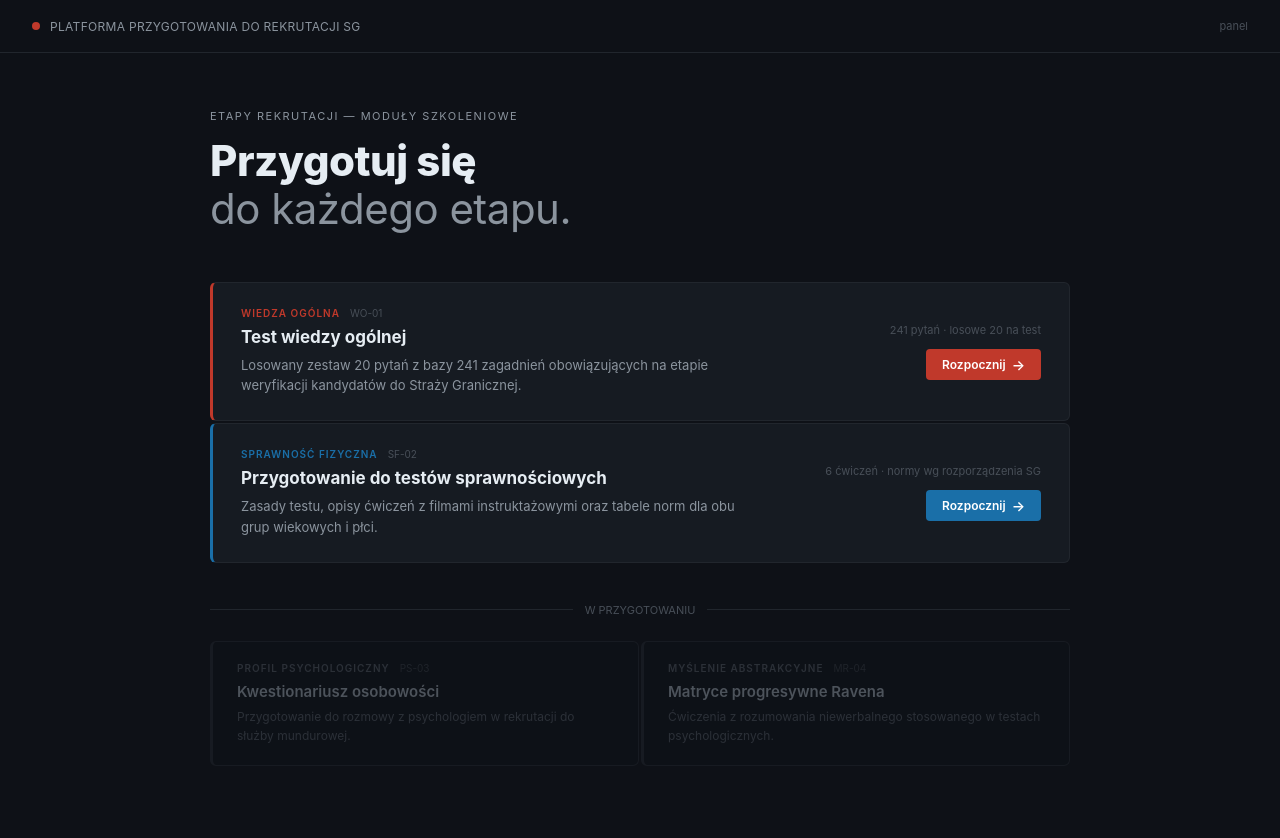
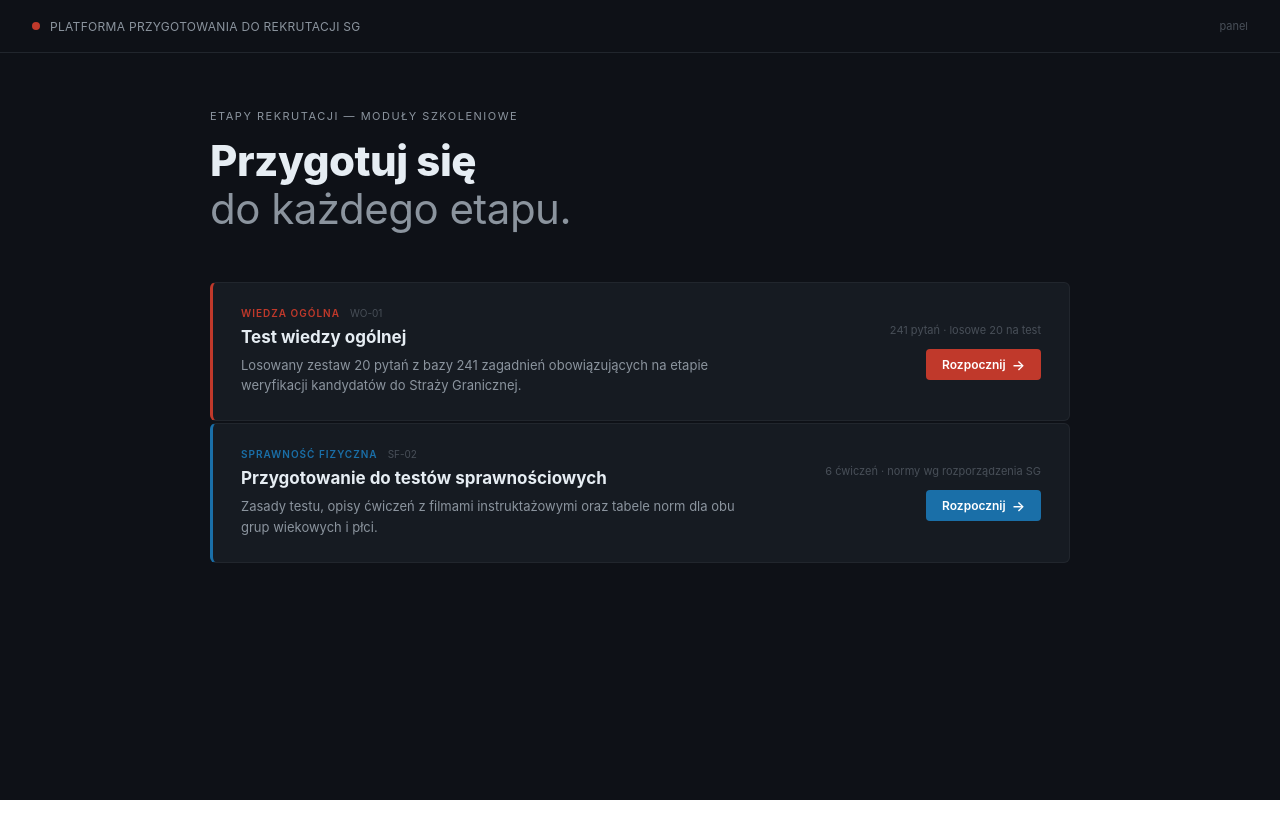
Before and after one commit to Kubas-ui/sg, a Next.js app: page / in a window 1280 px wide. Shown: the top 838 px of the page. After the commit the page ends 800 px from the top, so only its background shows below. Built offline with nearby package versions, Linux system fonts and the light colour scheme.

Commit message:
usunięcie w przygotowaniu
usunięcie w przygotowaniu

```diff
--- a/app/page.js
+++ b/app/page.js
@@ -25,10 +25,7 @@ const MODULES = [
   },
 ]
 
-const SOON = [
-  { code: 'PS-03', cat: 'PROFIL PSYCHOLOGICZNY', title: 'Kwestionariusz osobowości', desc: 'Przygotowanie do rozmowy z psychologiem w rekrutacji do służby mundurowej.' },
-  { code: 'MR-04', cat: 'MYŚLENIE ABSTRAKCYJNE', title: 'Matryce progresywne Ravena', desc: 'Ćwiczenia z rozumowania niewerbalnego stosowanego w testach psychologicznych.' },
-]
+
 
 export default function Hub() {
   const [mounted, setMounted] = useState(false)
@@ -159,38 +156,7 @@ export default function Hub() {
           ))}
         </div>
 
-        {/* Divider */}
-        <div style={{
-          display: 'flex',
-          alignItems: 'center',
-          gap: 12,
-          marginBottom: 24,
-        }}>
-          <div style={{ flex: 1, height: 1, background: '#21262d' }} />
-          <span style={{ fontSize: 11, color: '#484f58', whiteSpace: 'nowrap' }}>W PRZYGOTOWANIU</span>
-          <div style={{ flex: 1, height: 1, background: '#21262d' }} />
-        </div>
 
-        {/* Wkrótce */}
-        <div style={{ display: 'grid', gridTemplateColumns: 'repeat(auto-fit, minmax(260px, 1fr))', gap: 2 }}>
-          {SOON.map((mod, i) => (
-            <div key={i} style={{
-              background: '#0d1117',
-              border: '1px solid #21262d',
-              borderLeft: '3px solid #21262d',
-              borderRadius: 6,
-              padding: '20px 24px',
-              opacity: 0.5,
-            }}>
-              <div style={{ display: 'flex', alignItems: 'center', gap: 10, marginBottom: 8 }}>
-                <span style={{ fontSize: 10, fontWeight: 600, color: '#484f58', letterSpacing: 1, textTransform: 'uppercase' }}>{mod.cat}</span>
-                <span style={{ fontSize: 10, color: '#30363d' }}>{mod.code}</span>
-              </div>
-              <div style={{ fontSize: 15, fontWeight: 600, color: '#8b949e', marginBottom: 6 }}>{mod.title}</div>
-              <div style={{ fontSize: 12, color: '#484f58', lineHeight: 1.6 }}>{mod.desc}</div>
-            </div>
-          ))}
-        </div>
 
       </div>
     </div>
```
